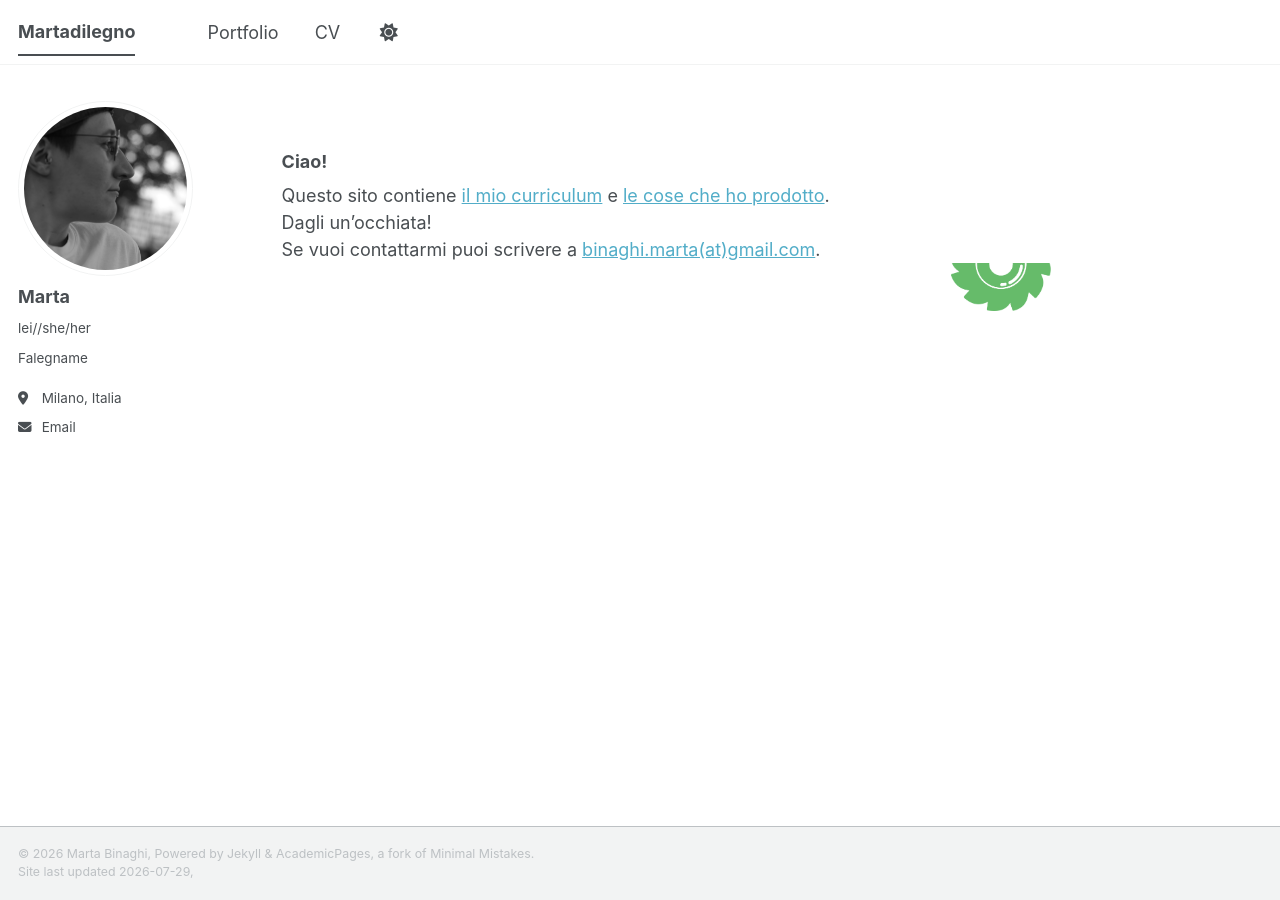
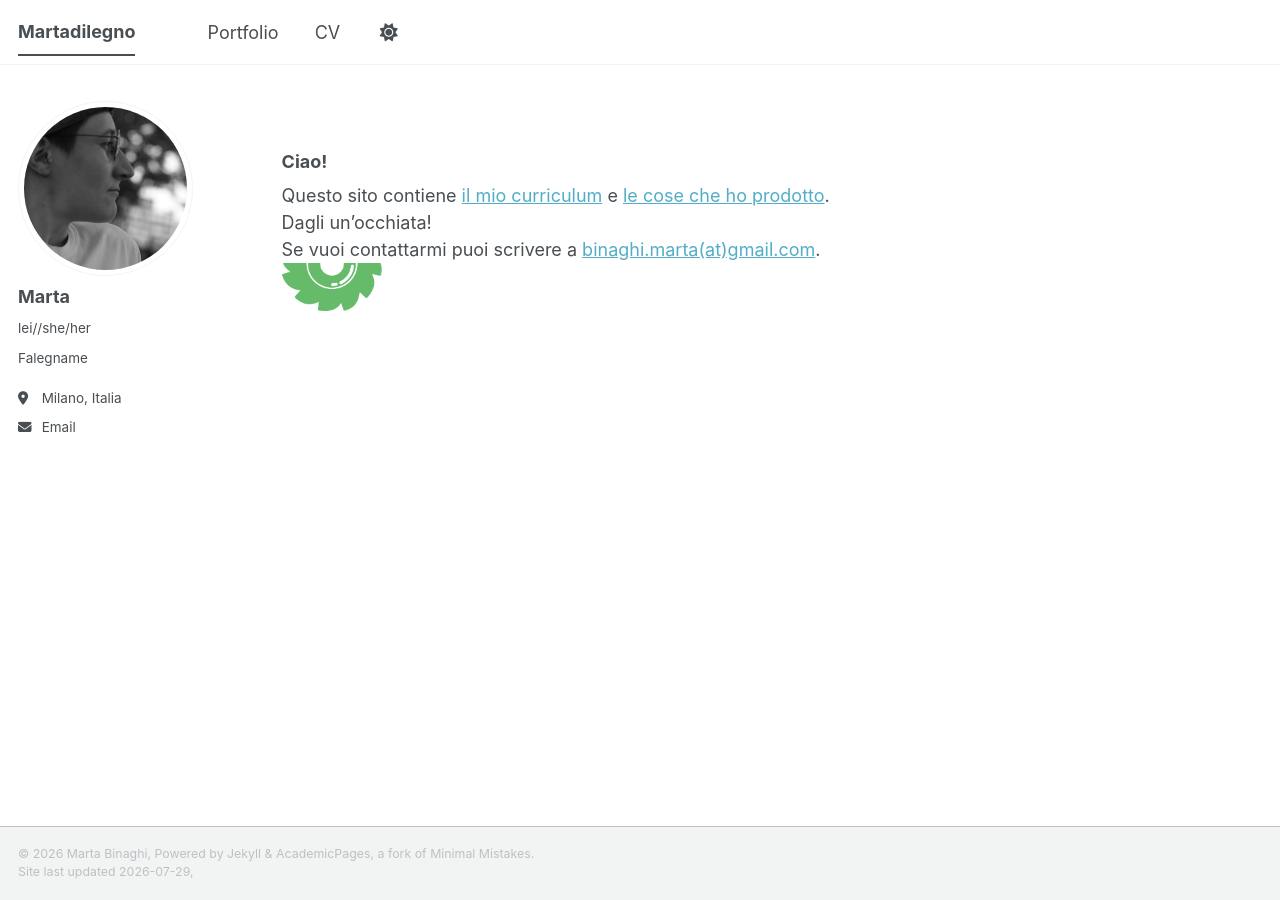
Before and after one commit to martadilegno/martadilegno.github.io, a Jekyll site: the page built from _pages/about.md, in a window 1280 px wide. Built offline with Jekyll 4.4.1, drawn with Linux system fonts in a browser that asks for light colours; a style sheet for code colours, icons or effects is not loaded.

Commit message:
Update about.md

```diff
--- a/_pages/about.md
+++ b/_pages/about.md
@@ -11,5 +11,5 @@ redirect_from:
 Questo sito contiene [il mio curriculum](https://martadilegno.github.io/cv/) e [le cose che ho prodotto](https://martadilegno.github.io/portfolio/).<br/>
 Dagli un'occhiata!<br/>
 Se vuoi contattarmi puoi scrivere a [binaghi.marta(at)gmail.com](mailto:binaghi.marta(at)gmail.com).<br/>
-<img align="right" width="100" height="50" src="https://github.com/martadilegno/martadilegno.github.io/blob/master/images/HALFsaw_fill_move_nobg_midgreen.png?raw=true" alt="Icona di una sega circolare" />
+<img align="center" width="100" height="50" src="https://github.com/martadilegno/martadilegno.github.io/blob/master/images/HALFsaw_fill_move_nobg_midgreen.png?raw=true" alt="Icona di una sega circolare" />
 <br clear="left"/>
```
